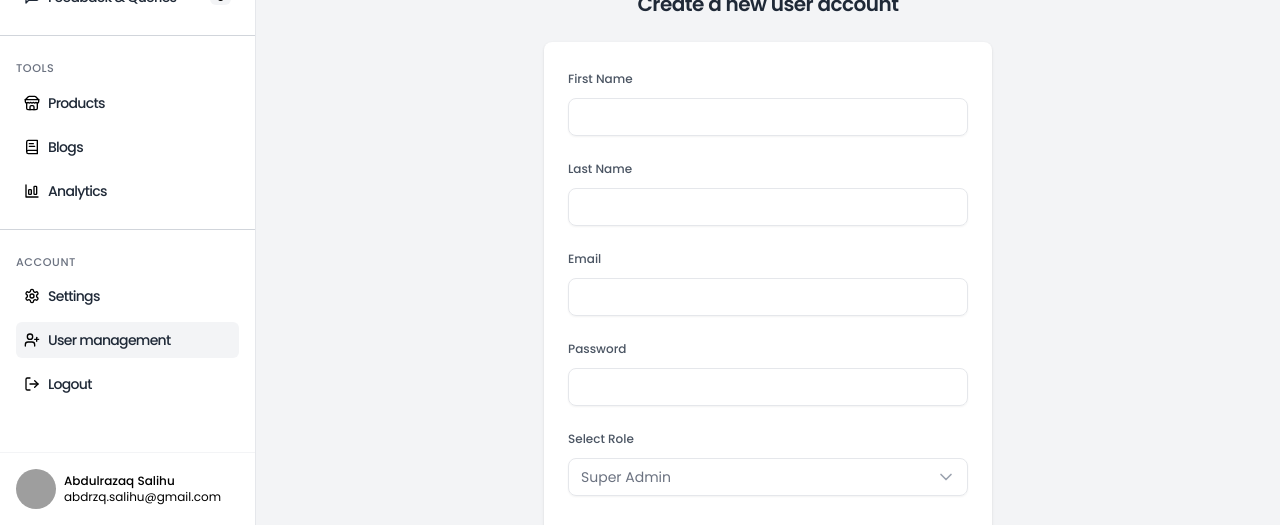
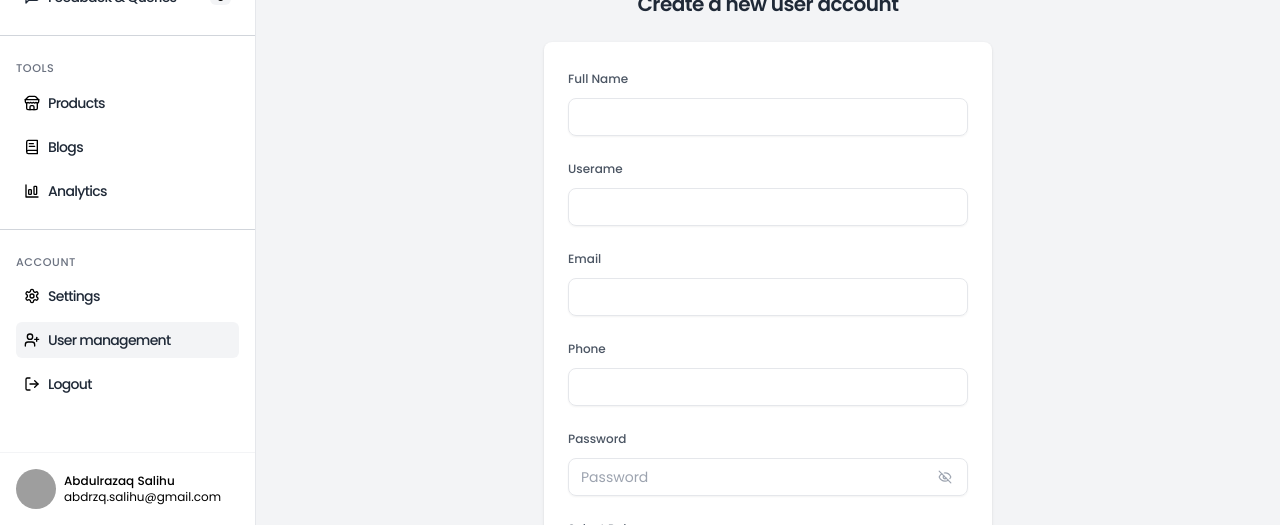
Before and after one commit to abdrzqsalihu/Apparel-360, a React (Vite) app: page /admin/users/adduser in a window 1280 px wide. Shown: the part 275-800 px from the top of the page. Built offline with nearby package versions, Linux system fonts and the light colour scheme; sample sign-in values are in the browser's storage; grey boxes are pictures that could not be loaded.

Commit message:
implemented new admin user account creation feature.

```diff
--- a/src/admin/pages/users/components/AddUser.jsx
+++ b/src/admin/pages/users/components/AddUser.jsx
@@ -1,7 +1,104 @@
-import { ChevronDown } from "lucide-react";
-import { Link } from "react-router-dom";
+import { ChevronDown, Eye, EyeOff } from "lucide-react";
+import { useState } from "react";
+import { Link, useNavigate } from "react-router-dom";
+import Swal from "sweetalert2";
 
 function AddUser() {
+  const navigate = useNavigate();
+  const [showPassword, setShowPassword] = useState(false);
+  const [formData, setFormData] = useState({
+    name: "",
+    username: "",
+    email: "",
+    phone: "",
+    password: "",
+    role: "",
+  });
+
+  const togglePasswordVisibility = () => {
+    setShowPassword((prevState) => !prevState);
+  };
+
+  const handleChange = (e) => {
+    const { name, value } = e.target;
+    setFormData((prevFormData) => ({
+      ...prevFormData,
+      [name]: value,
+    }));
+  };
+
+  const handleSubmit = async (e) => {
+    e.preventDefault();
+
+    if (formData.password.length < 6) {
+      Swal.fire({
+        title: "Error!",
+        text: "Password must be at least 6 characters long",
+        icon: "error",
+        confirmButtonColor: "#374151",
+        confirmButtonText: "Close",
+      });
+      return;
+    }
+
+    try {
+      const response = await fetch(
+        import.meta.env.VITE_REACT_APP_CREATE_NEW_ADMIN_USER,
+        {
+          method: "POST",
+          headers: {
+            "Content-Type": "application/json",
+          },
+          body: JSON.stringify(formData),
+          credentials: "include",
+        }
+      );
+
+      const result = await response.json();
+
+      if (result.success) {
+        Swal.fire({
+          title: "Success!",
+          text: "Account creation successful",
+          icon: "success",
+          confirmButtonColor: "#374151",
+          confirmButtonText: "Close",
+        }).then(() => {
+          navigate("/admin/users");
+          setFormData({
+            name: "",
+            username: "",
+            email: "",
+            phone: "",
+            password: "",
+            role: "",
+          });
+        });
+      } else {
+        const errorMessage =
+          result.message === "Email already in use"
+            ? "The email is already in use"
+            : "Account creation failed";
+
+        Swal.fire({
+          title: "Error!",
+          text: errorMessage,
+          icon: "error",
+          confirmButtonColor: "#374151",
+          confirmButtonText: "Close",
+        });
+      }
+    } catch (error) {
+      Swal.fire({
+        title: "Error!",
+        text: "Something went wrong. Please try again later.",
+        icon: "error",
+        confirmButtonColor: "#374151",
+        confirmButtonText: "Close",
+      });
+    }
+  };
+
   const roles = [
     "Super Admin",
     "Product Manager",
@@ -37,19 +134,25 @@ function AddUser() {
             </div>
           </div>
           <div className="bg-white shadow p-4 py-6 sm:p-6 sm:rounded-lg">
-            <form onSubmit={(e) => e.preventDefault()} className="space-y-5">
+            <form onSubmit={handleSubmit} className="space-y-5">
               <div>
-                <label className="font-medium text-xs">First Name</label>
+                <label className="font-medium text-xs">Full Name</label>
                 <input
                   type="text"
+                  name="name"
+                  value={formData.name}
+                  onChange={handleChange}
                   required
                   className="w-full mt-2 px-3 py-2 text-gray-500 bg-transparent outline-none border focus:border-gray-800 shadow-sm rounded-lg text-sm"
                 />
               </div>
               <div>
-                <label className="font-medium text-xs">Last Name</label>
+                <label className="font-medium text-xs">Userame</label>
                 <input
                   type="text"
+                  name="username"
+                  value={formData.username}
+                  onChange={handleChange}
                   required
                   className="w-full mt-2 px-3 py-2 text-gray-500 bg-transparent outline-none border focus:border-gray-800 shadow-sm rounded-lg text-sm"
                 />
@@ -58,25 +161,58 @@ function AddUser() {
                 <label className="font-medium text-xs">Email</label>
                 <input
                   type="email"
+                  name="email"
+                  value={formData.email}
+                  onChange={handleChange}
                   required
                   className="w-full mt-2 px-3 py-2 text-gray-500 bg-transparent outline-none border focus:border-gray-800 shadow-sm rounded-lg text-sm"
                 />
               </div>
               <div>
-                <label className="font-medium text-xs">Password</label>
+                <label className="font-medium text-xs">Phone</label>
                 <input
-                  type="password"
+                  type="text"
+                  name="phone"
+                  value={formData.phone}
+                  onChange={handleChange}
                   required
                   className="w-full mt-2 px-3 py-2 text-gray-500 bg-transparent outline-none border focus:border-gray-800 shadow-sm rounded-lg text-sm"
                 />
               </div>
-
+              <div className="relative">
+                <label className="font-medium text-xs">Password</label>
+                <input
+                  type={showPassword ? "text" : "password"}
+                  name="password"
+                  value={formData.password}
+                  onChange={handleChange}
+                  className="w-full mt-2 px-3 py-2 text-gray-500 bg-transparent outline-none border focus:border-gray-800 shadow-sm rounded-lg text-sm"
+                  placeholder="Password"
+                  required
+                />
+                <div
+                  className="absolute inset-y-[3.2rem] end-0 grid place-content-center cursor-pointer px-4"
+                  onClick={togglePasswordVisibility}
+                >
+                  {showPassword ? (
+                    <Eye className="size-3.5 text-gray-400" />
+                  ) : (
+                    <EyeOff className="size-3.5 text-gray-400" />
+                  )}
+                </div>
+              </div>
               <div>
                 <div className="relative mx-auto my-5">
                   <label className="font-medium text-xs">Select Role</label>
 
                   <ChevronDown className="absolute top-8 bottom-0 w-5 h-5 my-auto text-gray-400 right-3" />
-                  <select className="mt-2 w-full px-3 py-2 text-sm text-gray-500 bg-transparent border rounded-lg shadow-sm outline-none appearance-none focus:ring-offset-2 focus:ring-gray-800 focus:ring-2">
+                  <select
+                    name="role"
+                    value={formData.role}
+                    onChange={handleChange}
+                    required
+                    className="mt-2 w-full px-3 py-2 text-sm text-gray-500 bg-transparent border rounded-lg shadow-sm outline-none appearance-none focus:ring-offset-2 focus:ring-gray-800 focus:ring-2"
+                  >
                     <option value="" disabled>
                       Select a role
                     </option>
@@ -88,7 +224,10 @@ function AddUser() {
                   </select>
                 </div>
               </div>
-              <button className="w-full px-4 py-2 text-white font-medium bg-gray-800 hover:opacity-80 rounded-lg duration-150 text-sm">
+              <button
+                type="submit"
+                className="w-full px-4 py-2 text-white font-medium bg-gray-800 hover:opacity-80 rounded-lg duration-150 text-sm"
+              >
                 Create account
               </button>
             </form>
```
Also changed, not shown: 1 other file (tests, documents, lock files or other folders).
